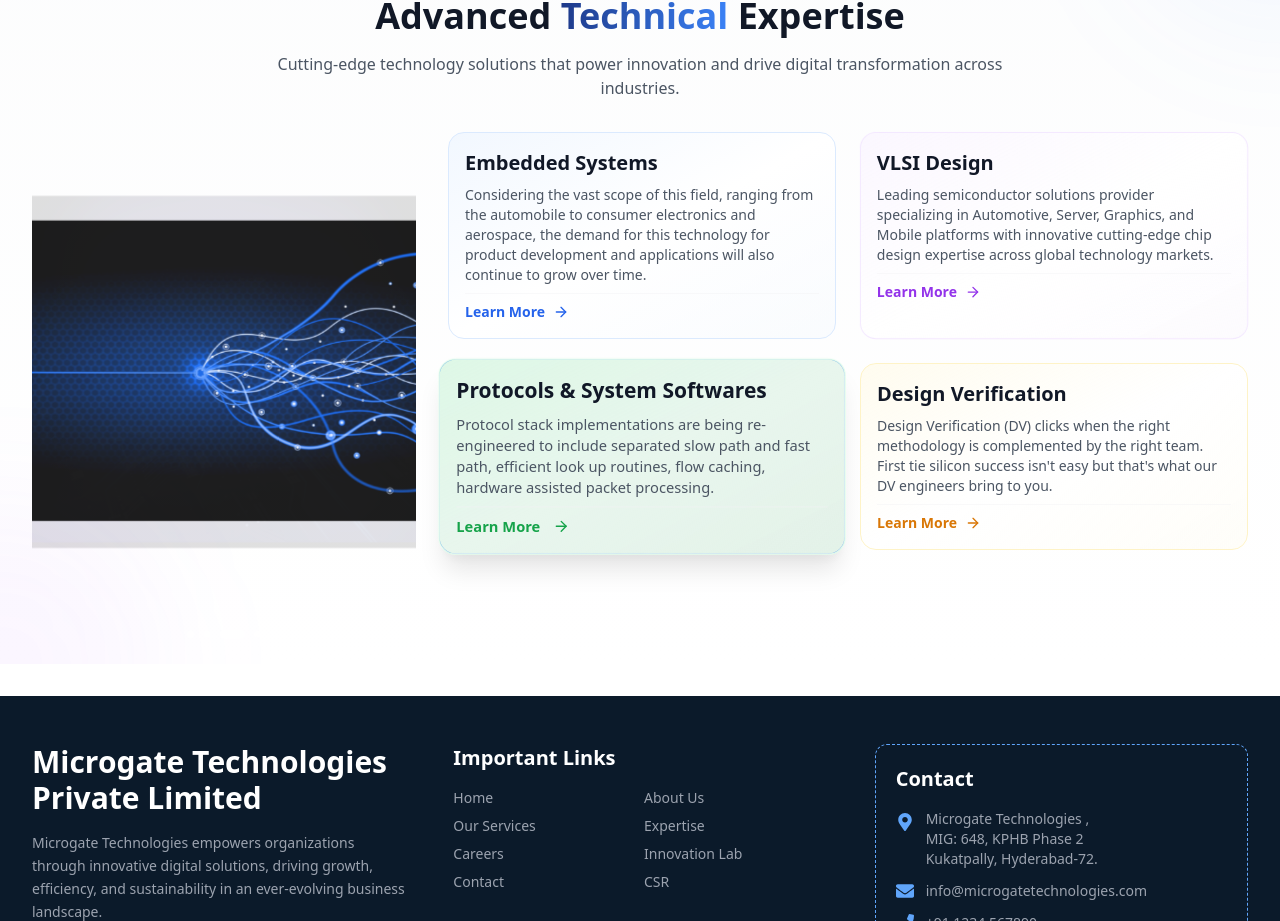
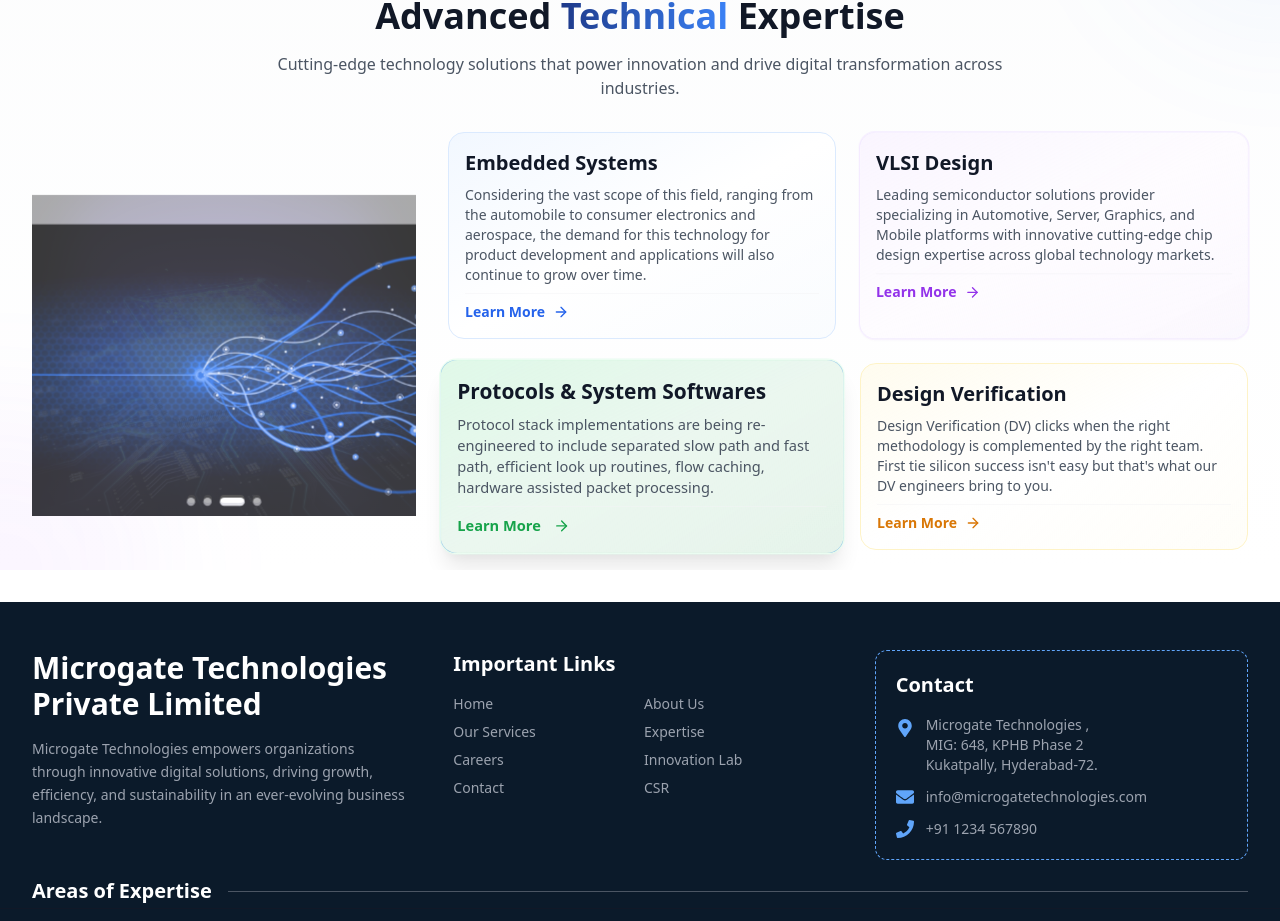
Before and after one commit to sowmyakota-mv/Microgate-technologies, a React (Vite) app in the folder microgate-technologies/: page / in a window 1280 px wide. Shown: the part 2534-3455 px from the top of the page. Built offline with nearby package versions, Linux system fonts and the light colour scheme.

Commit message:
complete homepage

```diff
--- a/microgate-technologies/src/components/CoreTechnologies.tsx
+++ b/microgate-technologies/src/components/CoreTechnologies.tsx
@@ -149,7 +149,7 @@
           <div className="lg:col-span-1 order-1 lg:order-1">
             <div className="lg:sticky lg:top-24">
               <div className="relative overflow-hidden mb-4 lg:mb-0">
-                <div className="aspect-[4/3] sm:aspect-[6/3] lg:aspect-[3/4] relative">
+                <div className="aspect-[4/3] sm:aspect-[6/3] lg:aspect-[4/4] relative">
                   {/* All Images Stacked */}
                   {technologies.map((tech) => (
                     <div
```
